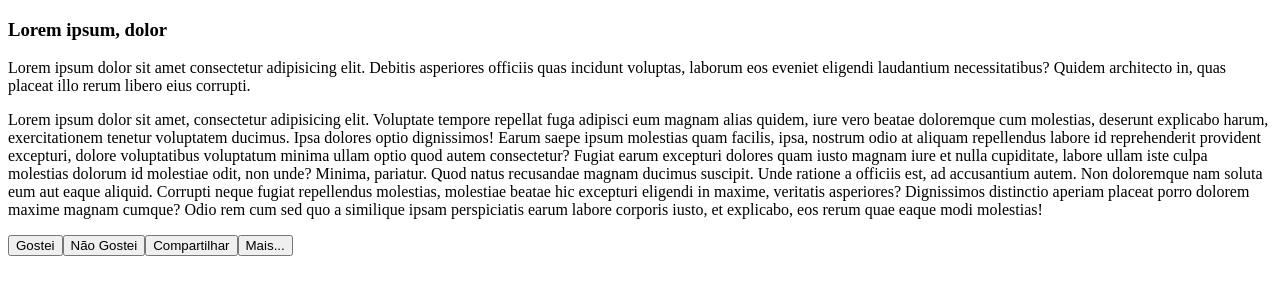
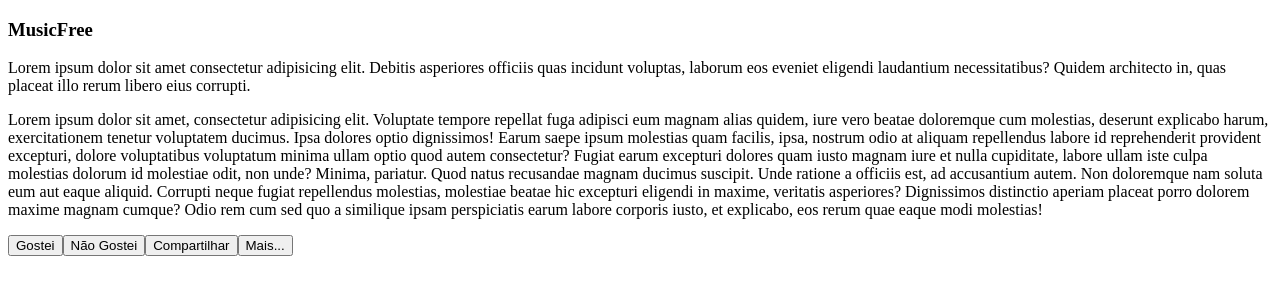
Before and after one commit to LuizinReiDelas0810/CrackFree, a plain HTML site: page index.html in a window 1280 px wide. Drawn offline with Linux system fonts and the light colour scheme.

Commit message:
Update index.html

```diff
--- a/index.html
+++ b/index.html
@@ -6,7 +6,7 @@
     <title>MusicFree</title>
     </head>
 <body>
-<H3>Lorem ipsum, dolor</H3>
+<H3>MusicFree</H3>
 <P>Lorem ipsum dolor sit amet consectetur adipisicing elit. Debitis asperiores officiis quas incidunt voluptas, laborum eos eveniet eligendi laudantium necessitatibus? Quidem architecto in, quas placeat illo rerum libero eius corrupti.</P>
 <p>Lorem ipsum dolor sit amet, consectetur adipisicing elit. Voluptate tempore repellat fuga adipisci eum magnam alias quidem, iure vero beatae doloremque cum molestias, deserunt explicabo harum, exercitationem tenetur voluptatem ducimus.
 Ipsa dolores optio dignissimos! Earum saepe ipsum molestias quam facilis, ipsa, nostrum odio at aliquam repellendus labore id reprehenderit provident excepturi, dolore voluptatibus voluptatum minima ullam optio quod autem consectetur?
```
